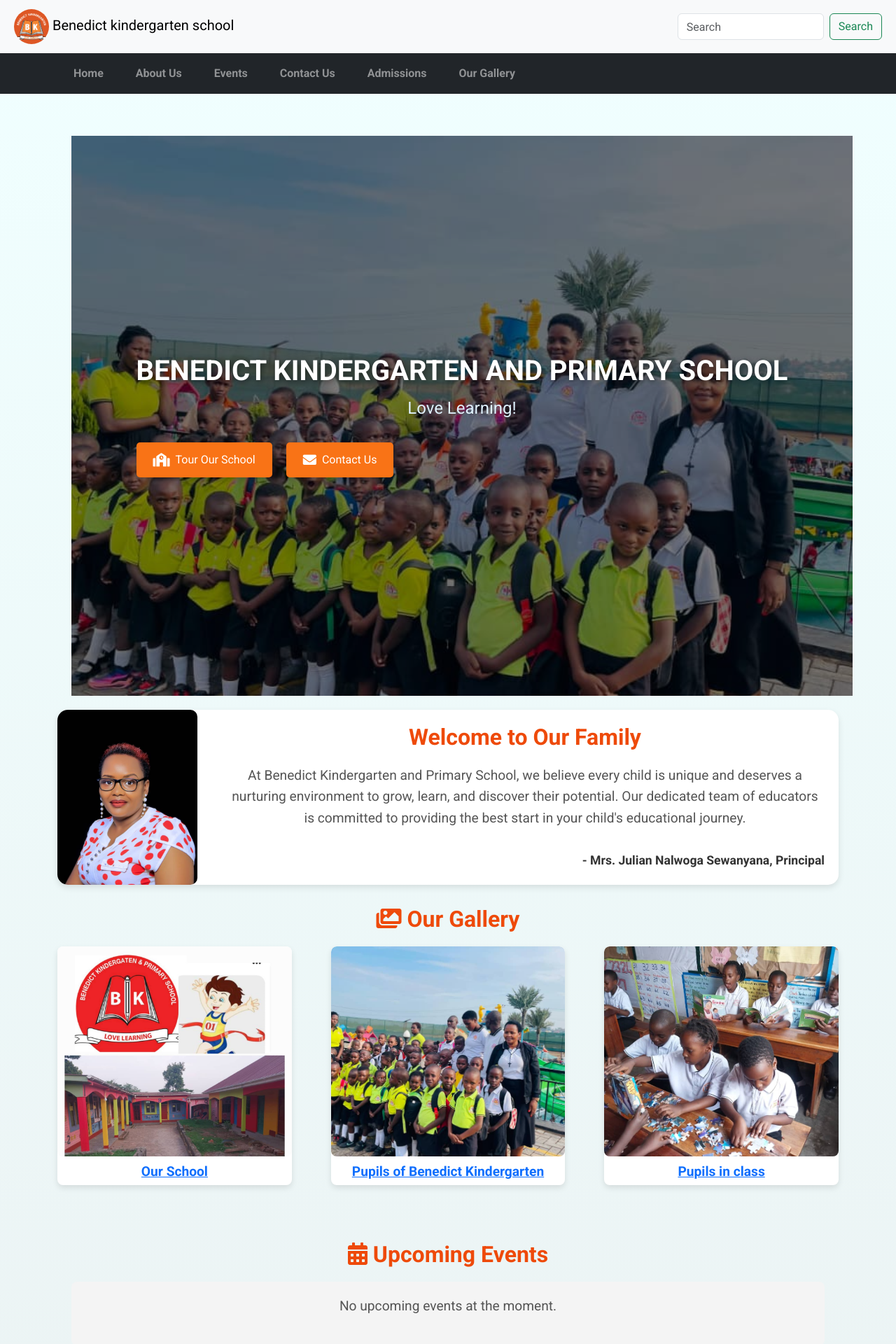
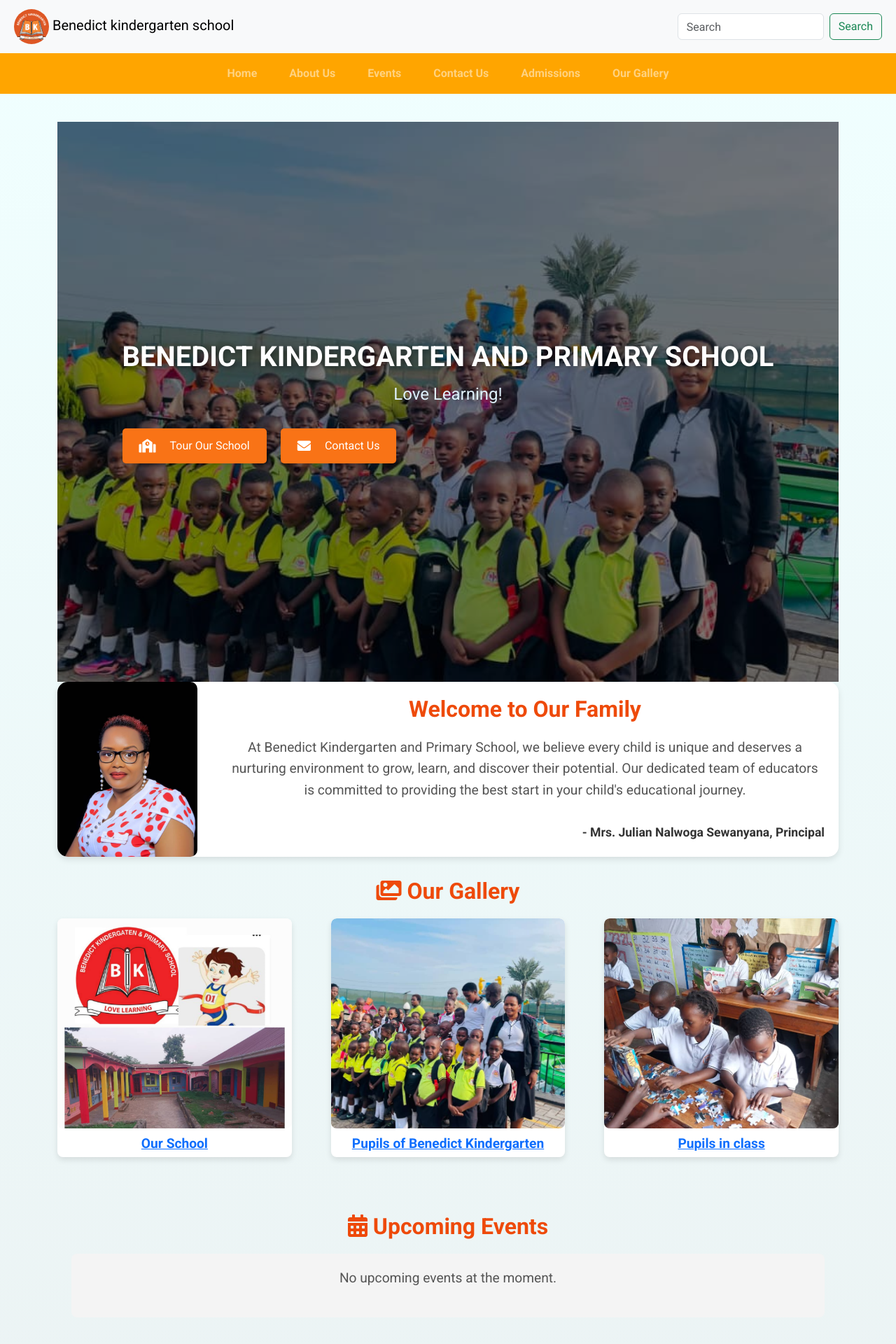
Before and after one commit to Doneddie/Benedict-School, a Django app: page / in a window 1280 px wide. Shown: the top 1920 px of the page at 70% size. Run offline with Django 5.2, Linux system fonts and the light colour scheme; data comes from the database, SQL or seed files in the repository; some libraries are stand-ins or nearby versions.

Commit message:
navbar updates

```diff
--- a/benedict/benedict_school/static/benedict_school/css/base.css
+++ b/benedict/benedict_school/static/benedict_school/css/base.css
@@ -23,7 +23,7 @@ body {
     line-height: 1.6;
     margin: 0;
     padding: 0;
-    display: grid;
+    /* display: grid; */
     scroll-behavior: smooth;
 }
 
@@ -47,7 +47,7 @@ header {
 
 .navbar ul {
     display: flex;
-    justify-content: center;
+    justify-content: space-between;
     list-style-type: none;
 }
 
@@ -59,7 +59,7 @@ header {
 
 .navbar ul li a {
     text-decoration: none;
-    color: var(--white);
+    color: black;
     font-weight: bold;
     transition: color 0.3s;
 }
@@ -96,15 +96,6 @@ main {
     color: var(--black);
 }
 
-/* Sidebar */
-aside {
-    background-color: var(--lemon-green);
-    padding: 1rem;
-    color: var(--black);
-    text-align: center;
-    font-weight: bold;
-    margin-top: 1rem;
-}
 
 /* Footer */
 footer {
@@ -118,6 +109,7 @@ footer {
 
 footer p {
     margin: 0.5rem 0;
+    text-decoration: none;
 }
 
 footer a {
--- a/benedict/benedict_school/static/benedict_school/css/home-styles.css
+++ b/benedict/benedict_school/static/benedict_school/css/home-styles.css
@@ -13,7 +13,7 @@
     text-align: center;
     padding: 20px;
     width:100%;
-    margin: 20px;
+    margin: 0;
     flex-direction: column; /* Helps to stack the content vertically */
 }
 
@@ -27,12 +27,13 @@
     display: flex;
     align-items: center;
     justify-content: center;
+
 }
 
 .hero-content {
     z-index: 1; /* Ensure content appears above the overlay */
     align-items: center;
-    justify-content: center;
+    justify-content: space-between ;
 }
 
 .hero-content h1 {
@@ -58,7 +59,7 @@
 .cta-button {
     display: inline-flex;
     align-items: center;
-    gap: 8px;
+    gap: 20px;
     padding: 12px 24px;
     font-size: 1rem;
     color: #ffffff;
--- a/benedict/benedict_school/templates/base.html
+++ b/benedict/benedict_school/templates/base.html
@@ -27,10 +27,9 @@
     <link href="https://cdn.jsdelivr.net/npm/aos@2.3.4/dist/aos.css" rel="stylesheet">
     {% endblock %}
   </head>
-  <body>
+  <body >
     <header>
       <nav class="navbar bg-body-tertiary container-fluid" id="navbar1">
-
         <div class="container-fluid">
           <a class="navbar-brand display-6" href="{% url 'home' %}">
             <img src="{% static 'images/benedictlogo.png' %}" alt="school logo" href="{% url 'home' %}">
@@ -47,14 +46,15 @@
         </div>
       </nav>
     </header>
-    <nav class="navbar navbar-expand-md navbar-dark bg-dark sticky-top justify-content-center">
-      <div class="container">
-        <button class="navbar-toggler" type="button" data-toggle="collapse" data-target="#navbarNav"
+    <div id="mainNavbar">
+      <nav class="navbar navbar-expand-md navbar-dark  sticky-top justify-content-center" id="mainNavbar">
+        <div class="container-fluid">
+          <button class="navbar-toggler" type="button" data-bs-toggle="collapse" data-bs-target="#mainNavbarContent"
             aria-controls="navbarNav" aria-expanded="false" aria-label="Toggle navigation">
             <span class="navbar-toggler-icon"></span>
           </button>
-        <div class="collapse navbar-collapse" id="navbarContent">
-          <ul class="navbar-nav  d-flex justify-content-around">
+          <div class="collapse navbar-collapse" id="mainNavbarContent">
+            <ul class="navbar-nav m-auto" >
               <li class="nav-item">
                 <a class="nav-link" href="{% url 'home' %}">Home</a>
               </li>
@@ -77,6 +77,8 @@
           </div>
         </div>
       </nav>
+    </div>
+
 
     <main class="container my-4">
       {% block content %}
--- a/benedict/benedict_school/templates/home.html
+++ b/benedict/benedict_school/templates/home.html
@@ -9,7 +9,7 @@
 {% block content %}
 <!-- Hero Section with Animated Background -->
 <!-- Hero Section with Background Image and Overlaid Content -->
-<section class="hero-section" style="background-image: url('/static/images/hero_picture.jpg');">
+<section class="hero-section  container-fluid" style="background-image: url('/static/images/hero_picture.jpg');">
     <div class="hero-overlay">
         <div class="hero-content">
             <h1 class="animate__animated animate__bounceIn">{{ school_name|default:"BENEDICT KINDERGARTEN AND PRIMARY SCHOOL" }}</h1>
```
Lines whose indentation alone changed are shown as unchanged.
